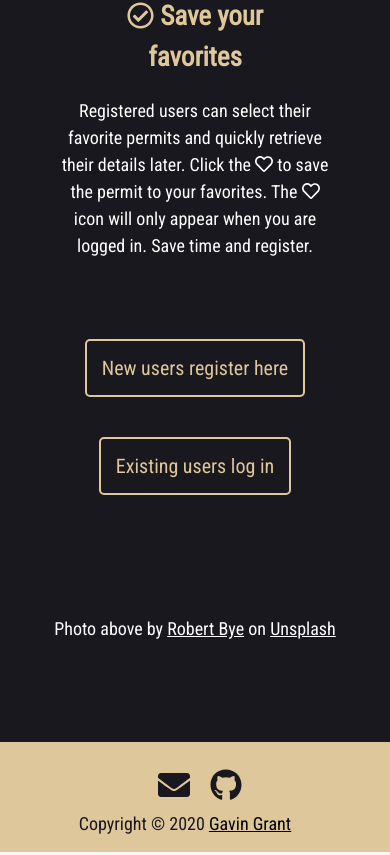
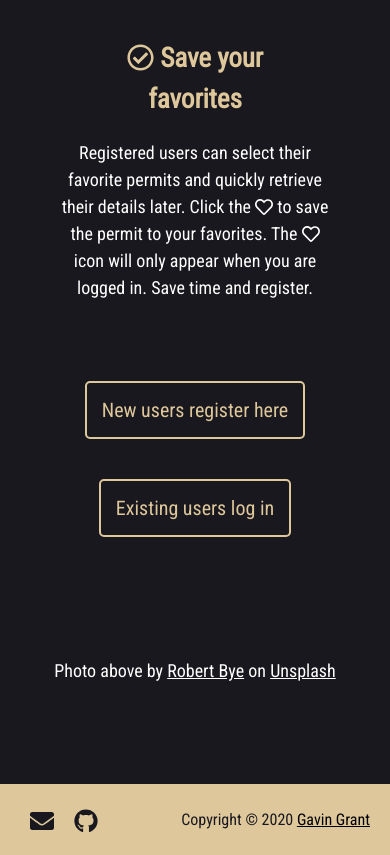
Before and after one commit to gavinmgrant/permitful-client, a React (Create React App) app: page / in a window 390 px wide. Shown: the part 1827-2682 px from the top of the page. Built offline with nearby package versions, Linux system fonts and the light colour scheme.

Commit message:
refactor(details): reduce margins on mobile

```diff
--- a/src/components/Details/Details.css
+++ b/src/components/Details/Details.css
@@ -4,19 +4,19 @@
     width: 100%;
     background-color: #18181E;
     color: #ffffff;
-    padding: 10px;
+    padding: 5px;
 }
 
 .details-block {
     margin: 10px;
-    padding: 10px;
+    padding: 5px;
     color: #18181E;
     background-color: #DEC79B;
     border-radius: 5px;
 }
 
 .details-address {
-    margin-top: 0;
+    margin: 0;
 }
 
 @media screen and (min-width: 600px) {
@@ -28,6 +28,7 @@
 @media screen and (min-width: 1024px) {
     .details {
         width: 1024px;
+        padding: 10px;
     }
 
     .details-block {
--- a/src/components/Details/Details.js
+++ b/src/components/Details/Details.js
@@ -86,15 +86,15 @@ export default function Details(props) {
                 </div>
             ) : (
                 <div className="details-result">
-                    <h2 className="details-address">{props.streetNumber} {props.streetName} {props.streetSuffix}
+                    <h3 className="details-address">{props.streetNumber} {props.streetName} {props.streetSuffix}
                         {props.unitNumber ? <span>
                             &nbsp;Unit {props.unitNumber}
                         </span> : ''}
-                    </h2>
+                    </h3>
                     <div className="details-block">
-                        <h3>
+                        <h4>
                             {isLoading ? 'Updating your favorites!' : `Permit Number: ${props.permitNumber}`}
-                        </h3>
+                        </h4>
                         <p><span className="bold">Status Date</span>: {formattedDate}</p>
                         <p><span className="bold">Permit Status</span>: {props.permitStatus}</p>
                         <p><span className="bold">Description</span>: {props.permitDescription}</p>
--- a/src/components/Footer/Footer.css
+++ b/src/components/Footer/Footer.css
@@ -4,18 +4,21 @@ footer {
     margin: 0;
     padding: 15px;
     width: 100%;
+    display: flex;
+    justify-content: space-between;
 }
 
 .contact {
-    font-size: 32px;
-    margin-left: 10px;
+    font-size: 24px;
+    margin-left: 5px;
     margin-top: 5px;
     margin-bottom: auto;
 }
 
 .contact-icon a {
-    padding: 10px;
+    padding: 0 10px;
     color: #18181E !important;
+    font-size: 1em;
 }
 
 .contact-icon:hover {
@@ -23,14 +26,20 @@ footer {
 }
 
 .copyright {
-    margin-right: 20px;
+    margin-right: 5px;
     margin-top: auto;
     margin-bottom: auto;
+    font-size: 16px;
 }
 
-@media screen and (min-width: 400px) {
-    footer {
-        display: flex;
-        justify-content: space-between;
+@media screen and (min-width: 1024px) {
+    .copyright {
+        margin-right: 20px;
+        font-size: 18px;
+    }
+
+    .contact {
+        font-size: 32px;
+        margin-left: 10px;
     }
 }
--- a/src/components/Landing/Landing.css
+++ b/src/components/Landing/Landing.css
@@ -24,7 +24,7 @@
     display: flex;
     justify-content: center;
     align-items: center;
-    height: 90vh;
+    height: 95vh;
     margin: 0;
     padding: 0;
     background: url("../../images/background.png") no-repeat center center fixed;
```
